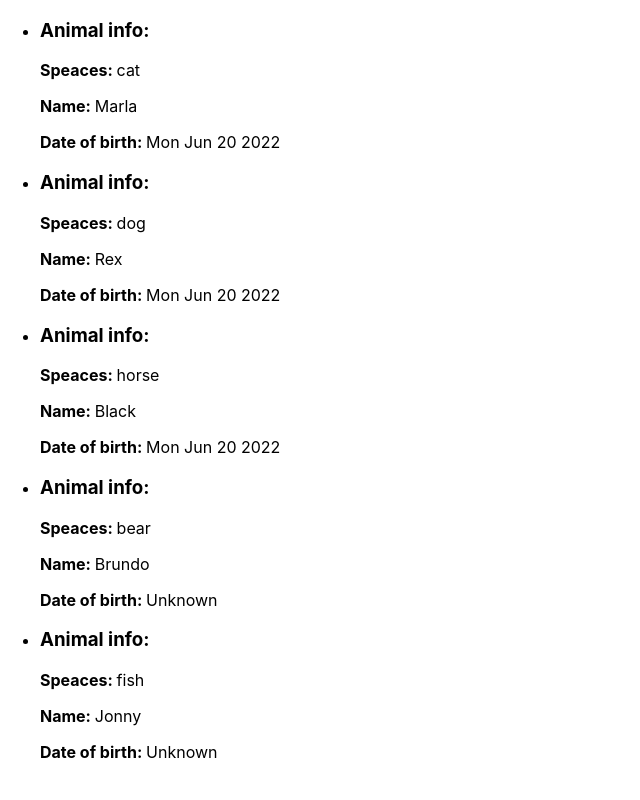
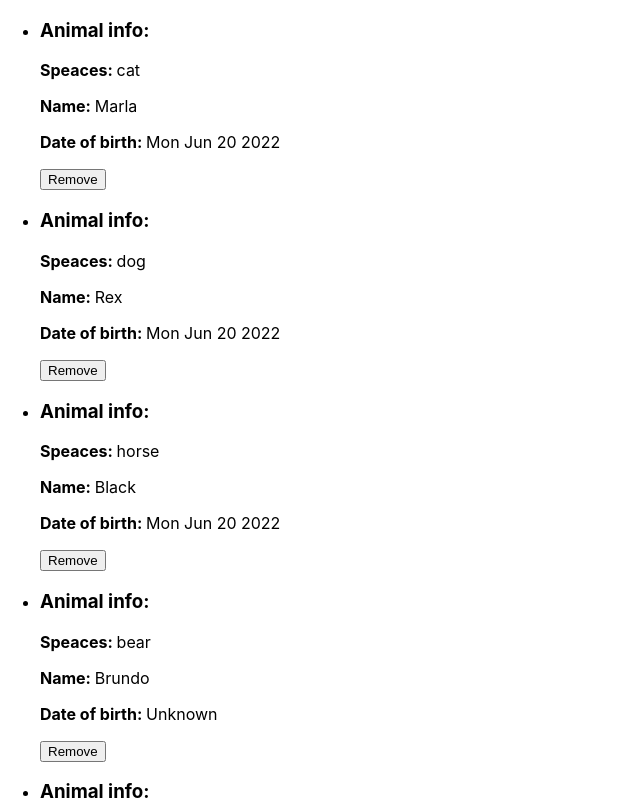
Before and after one commit to danilopetrovic88/zoo, a React (Create React App) app: page / in a window 1280 px wide. Shown: the top 800 px of the page, without its empty margins (0-640 px from the left). Built offline with nearby package versions, Linux system fonts and the light colour scheme.

Commit message:
Zadatak 3, opcija za brisanje zivotinja iz niza

```diff
--- a/src/components/AnimalList.js
+++ b/src/components/AnimalList.js
@@ -10,15 +10,29 @@ function AnimalList() {
         { speaces: 'fish', name: 'Jonny', age: '' }
     ])
 
+    const handleClick = (e) => {
+        const animalToRemove = Number(e.target.parentNode.id);
+        const newAnimals = [];
+
+        animals.map((animal,index) => {
+            if(index !== animalToRemove) {
+                newAnimals.push(animal)
+            }
+        })
+
+        setAnimals(newAnimals);
+    }
+
   return (
     <div>
         <ul>
             { animals.map((animal, index) => (
-                <li key={ index }>
+                <li key={ index } id={index}>
                     <h3>Animal info: </h3>
                     <p><b>Speaces: </b>{ animal.speaces }</p>
                     <p><b>Name: </b>{ animal.name }</p>
                     <p><b>Date of birth: </b>{ animal.age !== '' ? animal.age : 'Unknown' }</p>
+                    <button onClick={handleClick}>Remove</button>
                 </li>
             )) }
         </ul>
```
